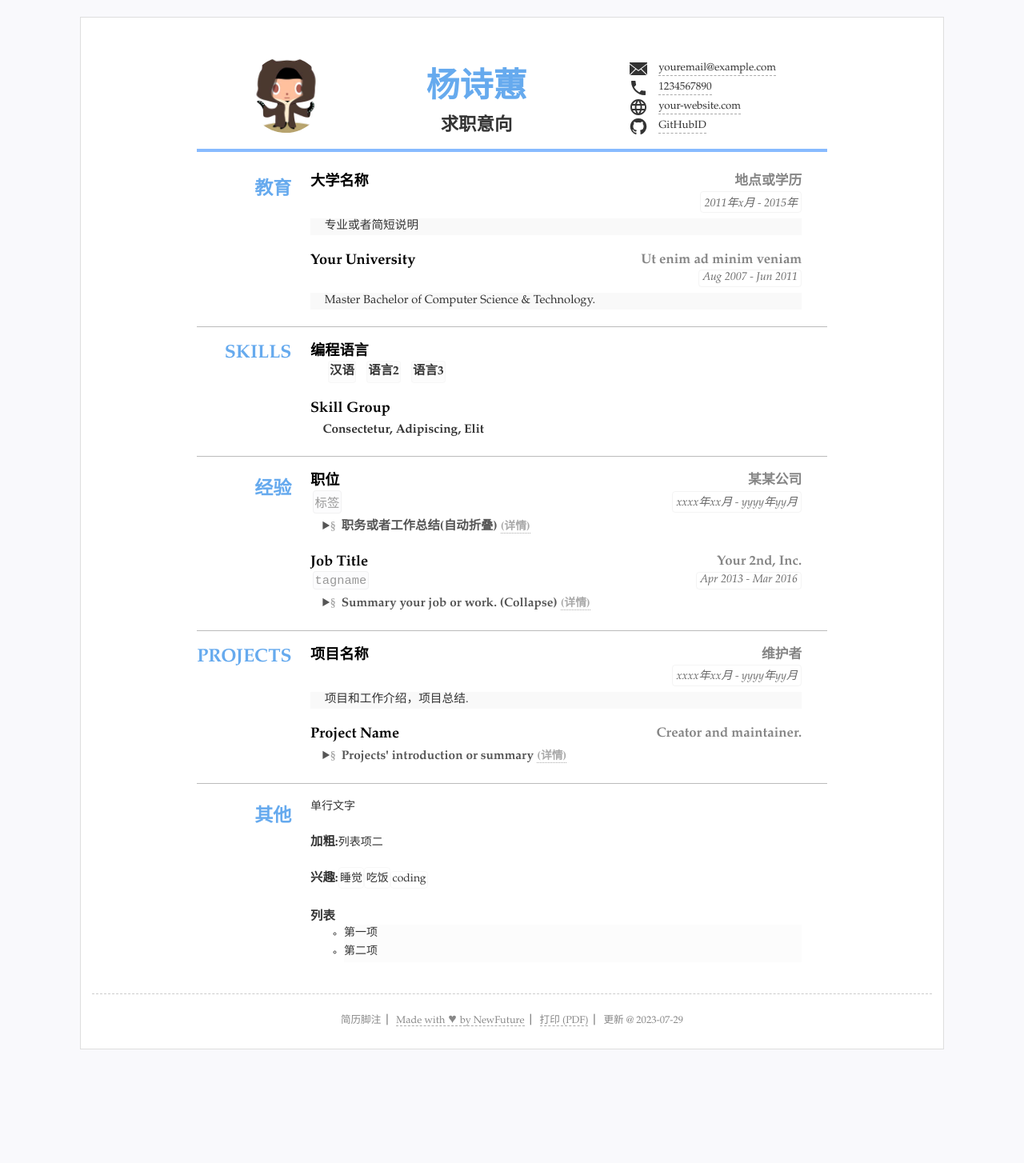
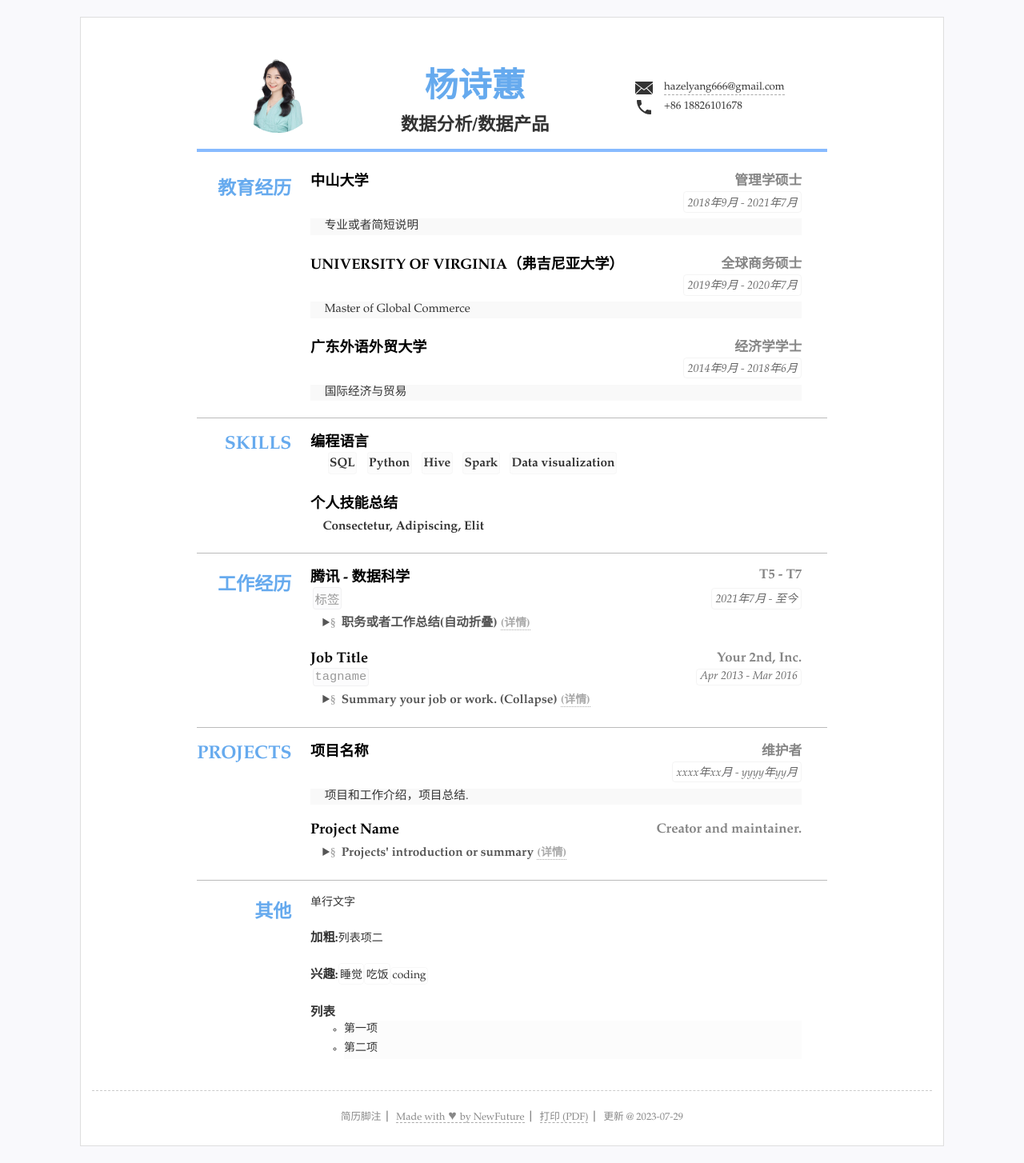
Before and after one commit to kyod-bu/cv, a Jekyll site: the page built from index.html, in a window 1280 px wide. Shown: the whole page at 80% size. Built offline with Jekyll 4.4.1, drawn with Linux system fonts in a browser that asks for light colours; before the commit the page ends 1333 px from its top, so only the background shows below that.

Commit message:
Update resume.yml
update personal info

```diff
--- a/_data/resume.yml
+++ b/_data/resume.yml
@@ -4,58 +4,63 @@
 title: "简历标题"
 lang: "zh" #语言设置 zh表示中文 en 表示英语
 name: "杨诗蕙"
-jobtitle: "求职意向" #可空不显示
-photo: "assets/img/photo.jpg" #照片可空，不显示
+jobtitle: "数据分析/数据产品" #可空不显示
+photo: "assets/img/WechatIMG29.jpeg" #照片可空，不显示
 
 #联系方式
 contact: #联系方式连接等3~5行
-- text: "youremail@example.com" #文本内容
-  href: 'mailto:youremail@example.com' #链接，无链接则空
+- text: "hazelyang666@gmail.com" #文本内容
+  href: 'mailto:hazelyang666@gmail.com' #链接，无链接则空
   icon: 'icons/email.svg' #图标 svg文件
-- text: "1234567890"
-  href: 'tel:1234567890'
+- text: "+86 18826101678"
   icon: 'icons/phone.svg'
-- text: "your-website.com"
-  href: 'http://your-website.com'
-  icon: 'icons/web.svg'
-- text: "GitHubID"
-  href: 'https://github.com/NewFuture'
-  icon: "icons/github.svg"
-  attr: 'target="_blank"' #新标签页打开
+  # - text: "your-website.com"
+  #  href: 'http://your-website.com'
+  #  icon: 'icons/web.svg'
+  # - text: "GitHubID"
+  #  href: 'https://github.com/NewFuture'
+  #  icon: "icons/github.svg"
+  #  attr: 'target="_blank"' #新标签页打开
   # - text: "地址"
   #   icon: "icons/location.svg"
 
 #main下面是主体内容，类别条数不限
 main: #简历主要内容，
 - type: education #类别为ID
-  name: 教育 #显示名称，空则使用type
+  name: 教育经历 #显示名称，空则使用type
   content: #内容基本格式 标题-副标题-日期-详细内容 (都允许空)
-  - title: 大学名称
-    duration: "2011年x月 - 2015年"
-    sub: 地点或学历
+  - title: 中山大学
+    duration: "2018年9月 - 2021年7月"
+    sub: 管理学硕士
     detail: 专业或者简短说明
-  - title: Your University
-    duration: Aug 2007 - Jun 2011
-    sub: Ut enim ad minim veniam
-    detail: Master Bachelor of Computer Science & Technology.
+  - title: UNIVERSITY OF VIRGINIA（弗吉尼亚大学）
+    duration: 2019年9月 - 2020年7月
+    sub: 全球商务硕士
+    detail: Master of Global Commerce
+  - title: 广东外语外贸大学
+    duration: 2014年9月 - 2018年6月
+    sub: 经济学学士
+    detail: 国际经济与贸易
 
 - type: skills
-  # name: "技能"
+  # name: "技术栈和编程语言"
   content:
   - title: 编程语言
     items: #itmems 可以小块的方式显示
-    - 汉语
-    - 语言2
-    - 语言3
-  - title: Skill Group
+    - SQL
+    - Python
+    - Hive
+    - Spark
+    - Data visualization
+  - title: 个人技能总结
     summary: Consectetur, Adipiscing, Elit
 
 - type: experience
-  name: 经验
+  name: 工作经历
   content:
-  - title: 职位
-    sub: 某某公司
-    duration: "xxxx年xx月 - yyyy年yy月"
+  - title: 腾讯 - 数据科学
+    sub: T5 - T7
+    duration: "2021年7月 - 至今"
     tags:
     - 标签
     summary: 职务或者工作总结(自动折叠)
```
